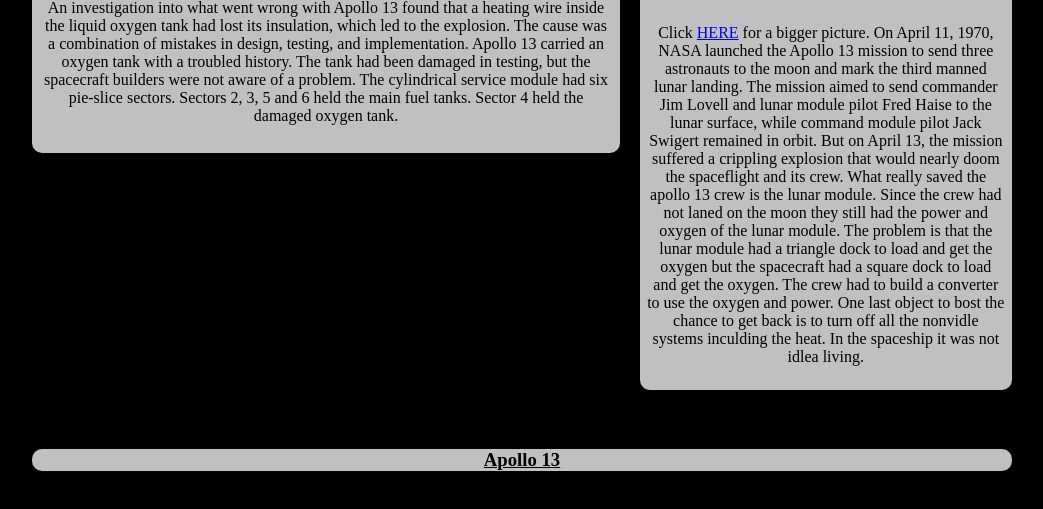
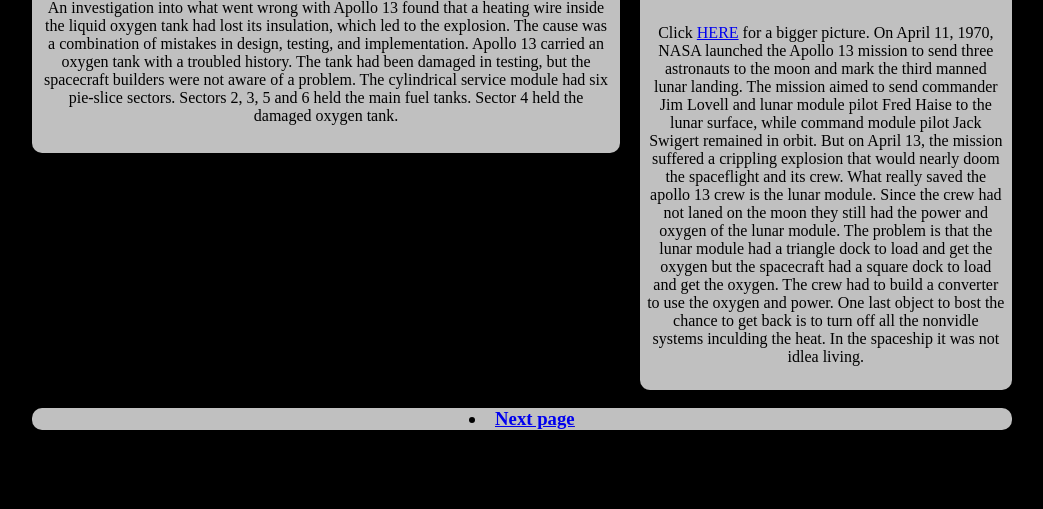
Before and after one commit to apollo13project/apollo13project.github.io, a plain HTML site: page index.html in a window 1280 px wide. Shown: the part 1385-1894 px from the top of the page, without its empty margins (118-1161 px from the left). After the commit the page ends 1867 px from the top, so only its background shows below. Drawn offline with Linux system fonts and the light colour scheme.

Commit message:
Update index.html

```diff
--- a/index.html
+++ b/index.html
@@ -62,9 +62,9 @@ What really saved the apollo 13 crew is the lunar module. Since the crew had not
 
       </section>
       <div class="clear"></div>
-<h3><li><a href="2p.html"Next Page</li></a></h3>
+
       <footer>
-        <h3>Apollo 13</h3>
+        <h3><li><a href="2p.html">Next page</li></a></h3>
       </footer>
     </div>
   </body>
```
